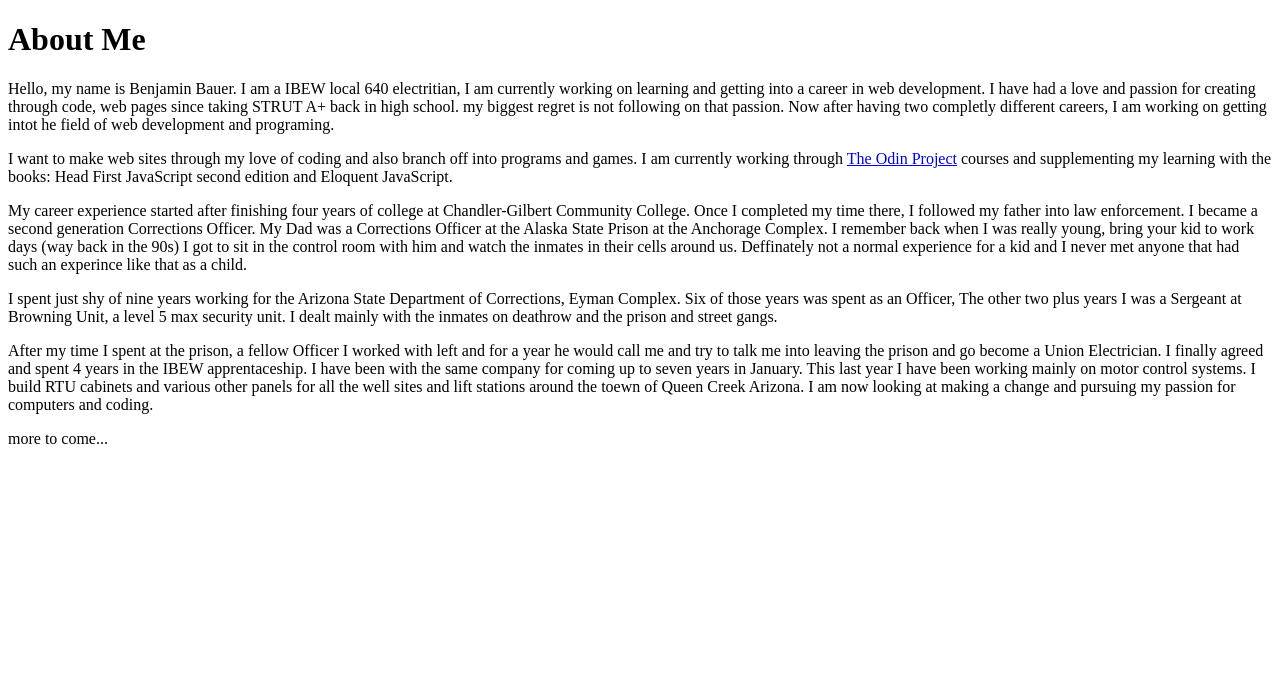
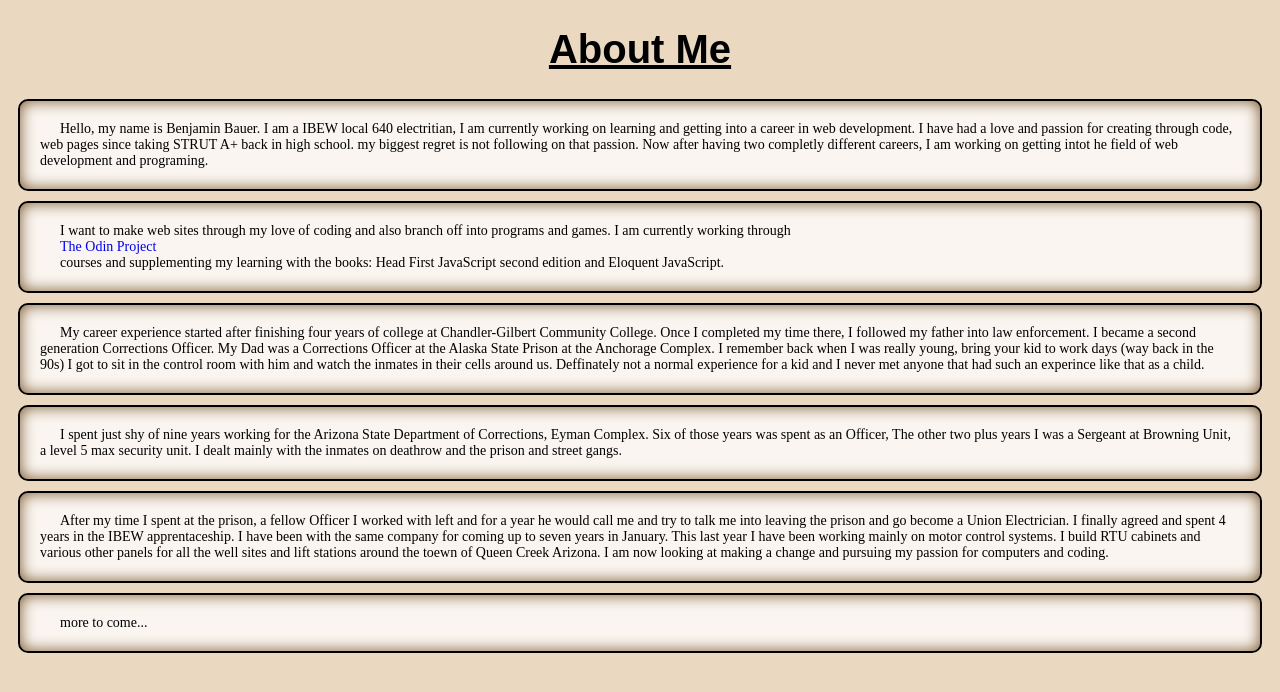
Before and after one commit to XxTruBearxX/About_Me, a plain HTML site: page index.html in a window 1280 px wide. Drawn offline with Linux system fonts and the light colour scheme.

Commit message:
added CSS styling to start with. Not finished yet.

```diff
--- a/index.html
+++ b/index.html
@@ -2,7 +2,7 @@
 <html lang="en">
 
 <head>
-  <meta charset="utf-8">
+  <meta charset="utf-8" font-family="Arial, sans-serif">
   <meta name="viewport" content="width=device-width" initial-scale="1">
   <link rel="stylesheet" href="style.css">
   <title>About Me</title>
--- a/style.css
+++ b/style.css
@@ -0,0 +1,35 @@
+body {
+  background-color: #ead8c1;
+}
+
+.header {
+  font-family: 'Arial Narrow Bold', sans-serif;
+  text-align: center;
+  text-decoration: underline;
+  font-size: 20px;
+  color: black;
+}
+
+.paragraph {
+  display: flex;
+  background-color: #faf5f0;
+  flex-direction: column;
+  border-radius: 10px;
+  padding: 20px;
+  margin: 10px;
+  border-style: solid;
+  border-width: 2px;
+  border-color: black;
+  font-family: 'Times New Roman', Times, serif;
+  font-size: 14px;
+  color: black;
+  box-shadow: inset 0 0 15px #7a5729;
+}
+
+p {
+  text-indent: 20px;
+}
+
+.link {
+  text-decoration: none;;
+}
```
